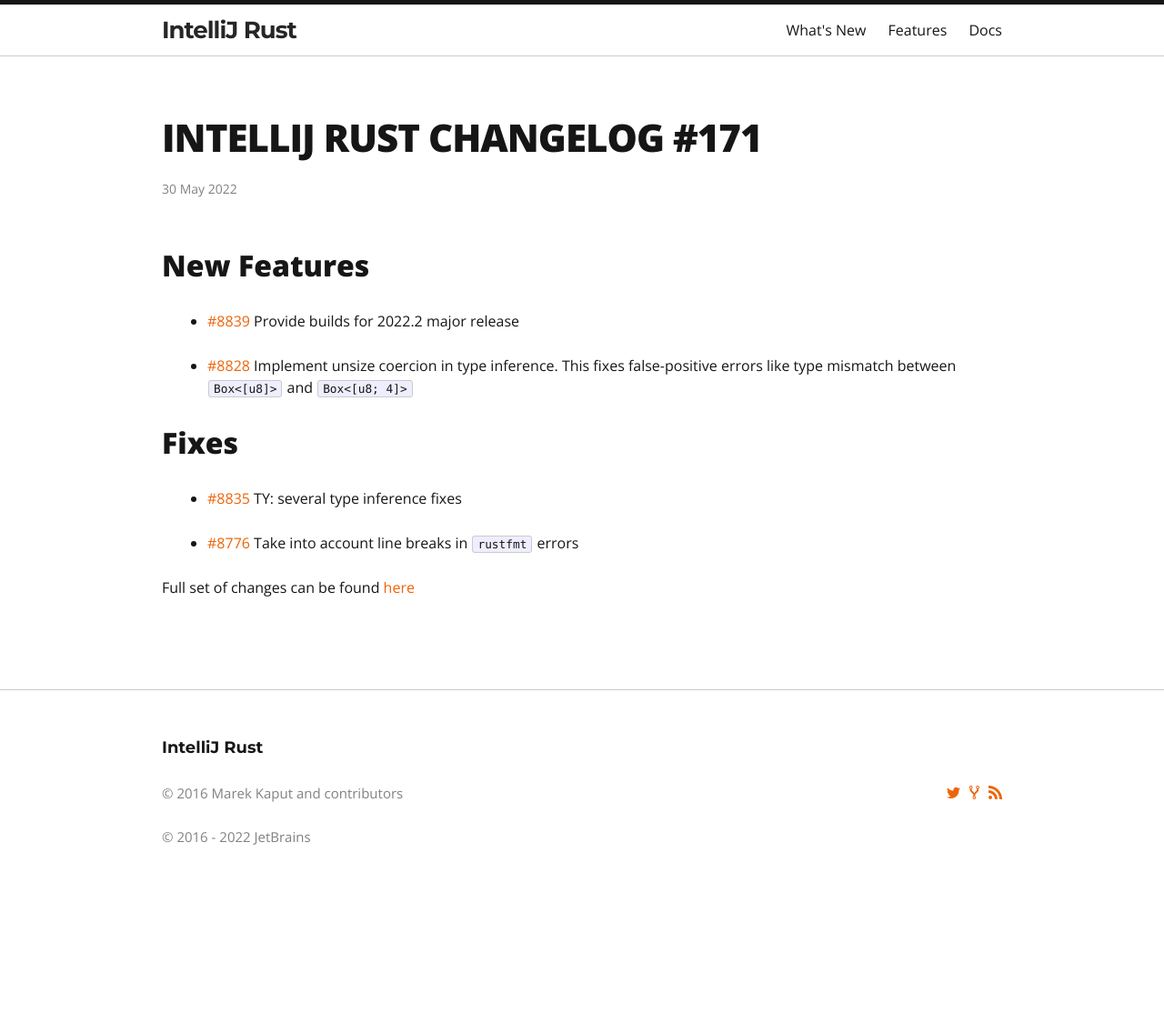
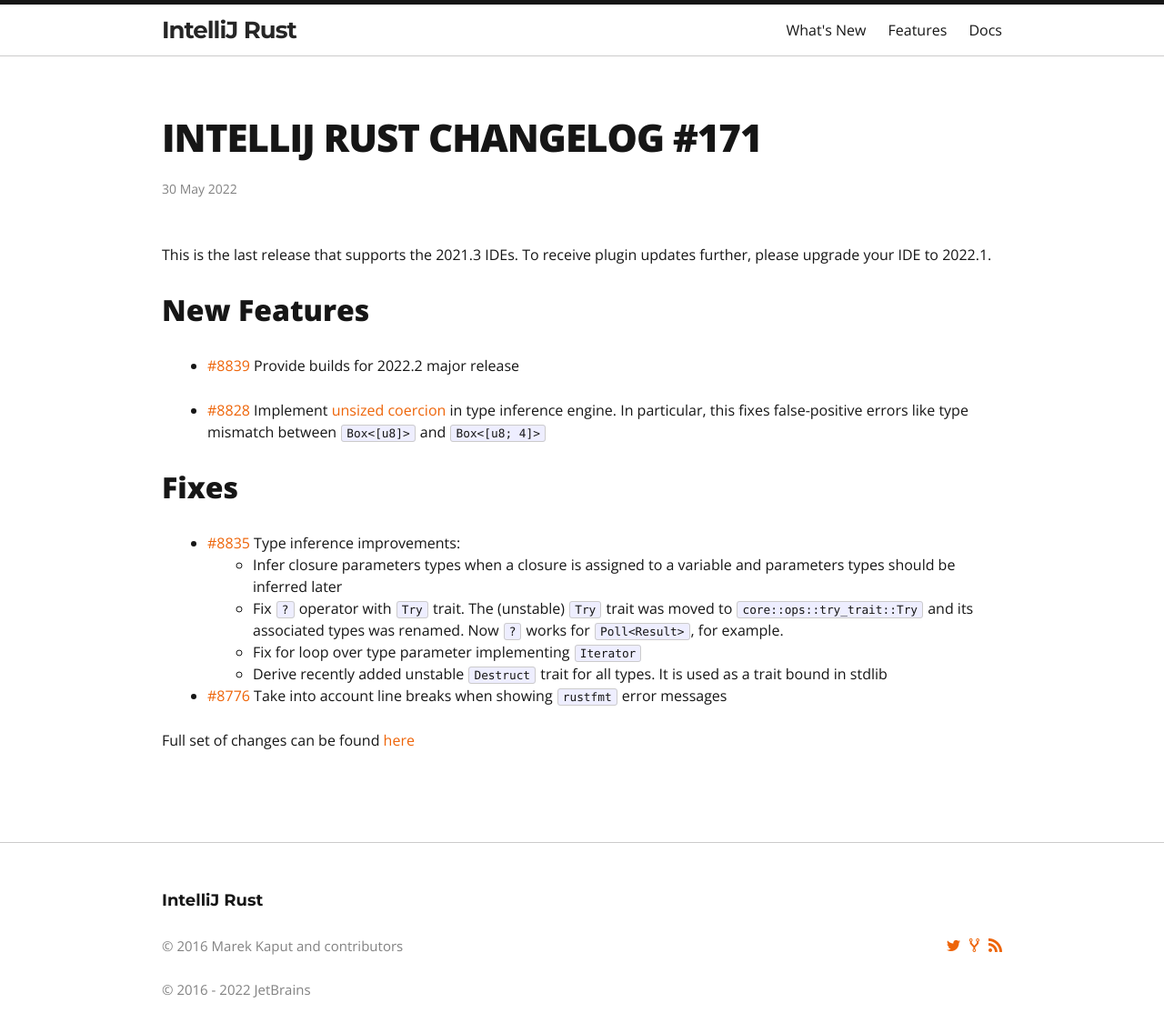
Before and after one commit to intellij-rust/intellij-rust.github.io, a Jekyll site: the page built from _posts/2022-05-30-changelog-171.markdown, in a window 1280 px wide and 1199 px high. Shown: the top 1136 px of the window at 91% size. Built offline with Jekyll 4.4.1, drawn with Linux system fonts in a browser that asks for light colours; nearby versions of some CDN libraries; some web fonts are replaced.

Commit message:
Changelog 171

```diff
--- a/_posts/2022-05-30-changelog-171.markdown
+++ b/_posts/2022-05-30-changelog-171.markdown
@@ -4,18 +4,24 @@
 date: 2022-05-30 13:00:00 +0300
 ---
 
+This is the last release that supports the 2021.3 IDEs. To receive plugin updates further, please upgrade
+your IDE to 2022.1.
 
 ## New Features
 
 * [#8839] Provide builds for 2022.2 major release
 
-* [#8828] Implement unsize coercion in type inference. This fixes false-positive errors like type mismatch between `Box<[u8]>` and `Box<[u8; 4]>`
+* [#8828] Implement [unsized coercion](https://doc.rust-lang.org/reference/type-coercions.html#unsized-coercions) in type inference engine. In particular, this fixes false-positive errors like type mismatch between `Box<[u8]>` and `Box<[u8; 4]>`
 
 ## Fixes
 
-* [#8835] TY: several type inference fixes
+* [#8835] Type inference improvements:
+  * Infer closure parameters types when a closure is assigned to a variable and parameters types should be inferred later
+  * Fix `?` operator with `Try` trait. The (unstable) `Try` trait was moved to `core::ops::try_trait::Try` and its associated types was renamed. Now `?` works for `Poll<Result>`, for example.
+  * Fix for loop over type parameter implementing `Iterator`
+  * Derive recently added unstable `Destruct` trait for all types. It is used as a trait bound in stdlib
 
-* [#8776] Take into account line breaks in `rustfmt` errors
+* [#8776] Take into account line breaks when showing `rustfmt` error messages
 
 Full set of changes can be found [here](https://github.com/intellij-rust/intellij-rust/milestone/79?closed=1)
 
```
